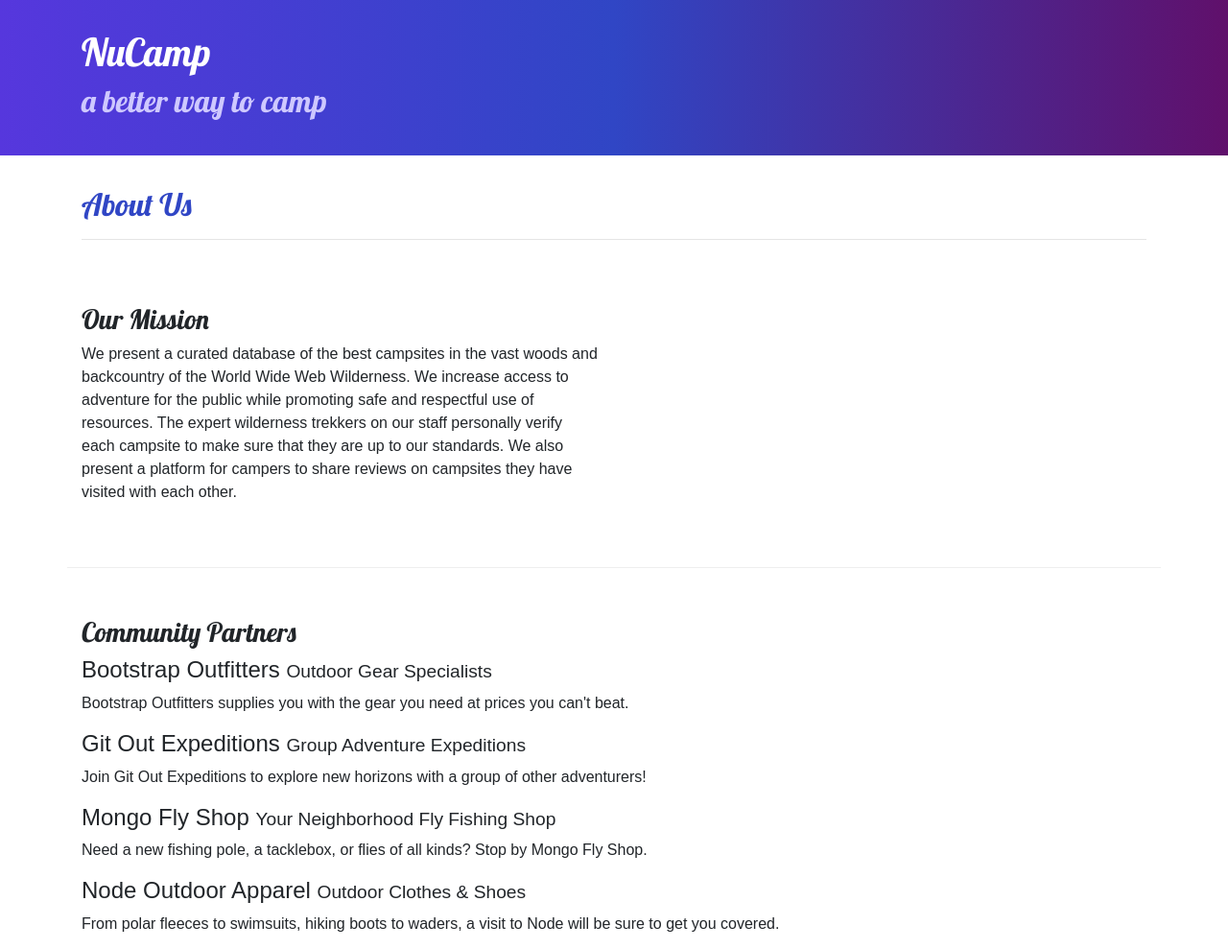
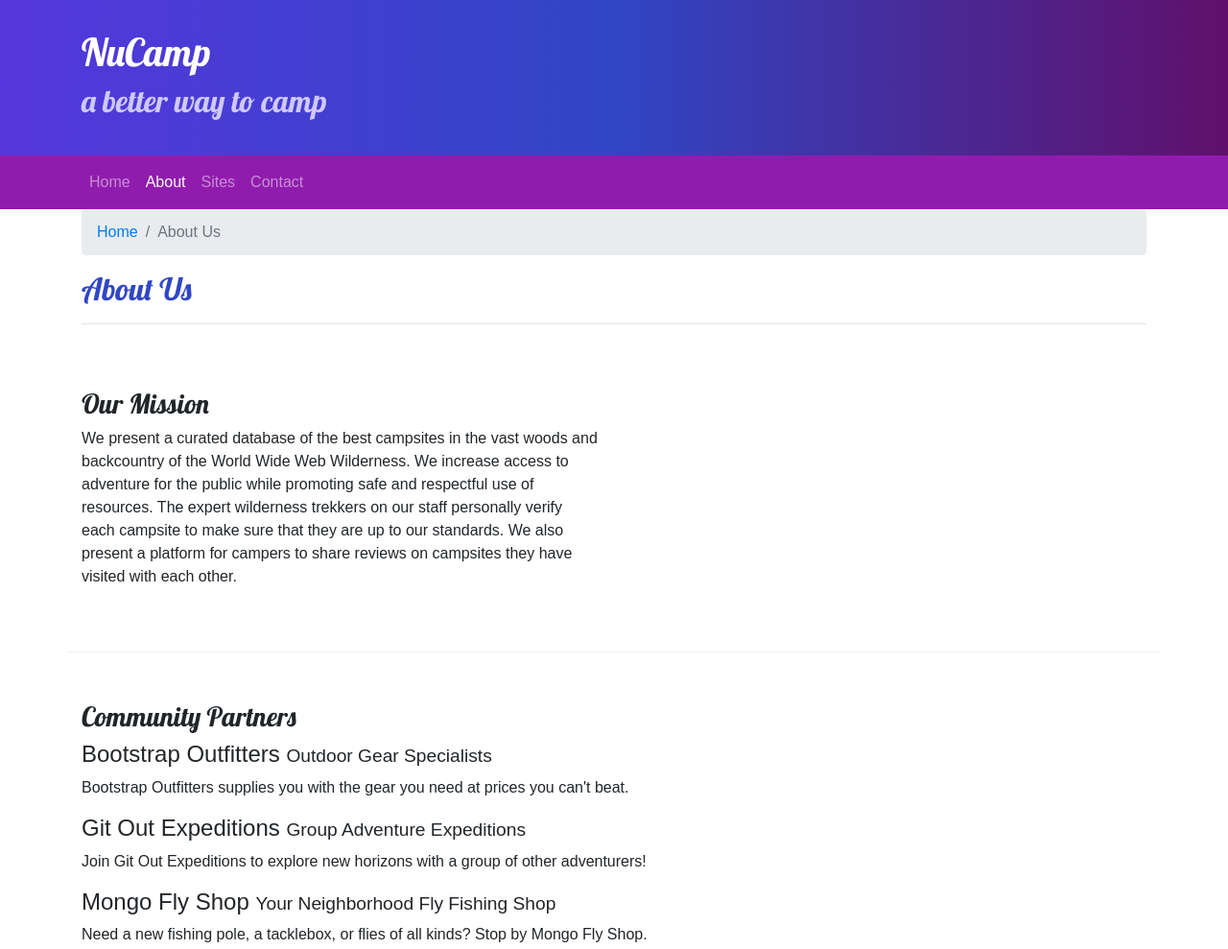
Before and after one commit to jaymar85/nucampsite, a website: page aboutus.html in a window 1280 px wide. Shown: the top 989 px of the page at 96% size. Drawn offline with nearby package versions, Linux system fonts and the light colour scheme.

Commit message:
Navbar and Breadcrumbs

```diff
--- a/aboutus.html
+++ b/aboutus.html
@@ -28,10 +28,32 @@
         </div>
     </header>
 
+    <nav class="navbar navbar-expand-sm navbar-dark sticky-top">
+        <div class="container">
+            <button class="navbar-toggler ml-auto" type="button" data-toggle="collapse" data-target="#nucampNavbar">
+                <span class="navbar-toggler-icon"></span>
+            </button>
+            <div class="collapse navbar-collapse" id="nucampNavbar">
+                <ul class="navbar-nav">
+                    <li class="nav-item"><a class="nav-link" href="index.html">Home</a></li>
+                    <li class="nav-item active"><a class="nav-link" href="#">About</a></li>
+                    <li class="nav-item"><a class="nav-link" href="#">Sites</a></li>
+                    <li class="nav-item"><a class="nav-link" href="#">Contact</a></li>
+                </ul>
+            </div>
+        </div>
+    </nav>
+
     <div class="container">
 
         <div class="row">
             <div class="col">
+                <ol class="breadcrumb">
+                    <li class="breadcrumb-item">
+                        <a href="index.html">Home</a>
+                    </li>
+                    <li class="breadcrumb-item active">About Us</li>
+                </ol>
                <h2>About Us</h2>
                <hr />
             </div>
--- a/css/styles.css
+++ b/css/styles.css
@@ -21,6 +21,7 @@ footer {
 
 .jumbotron {
     padding: 30px;
+    margin: 0;
     background-image: linear-gradient(to right, #5637DD, #3046C5, #60106B);
     color: white;
 }
@@ -30,3 +31,8 @@ footer {
     border-bottom: 1px ridge;
     min-height: 200px;
 }
+
+.navbar {
+    background-color: #901CAD;
+
+}
```
Also changed, not shown: index.html (+17 -0 lines).
